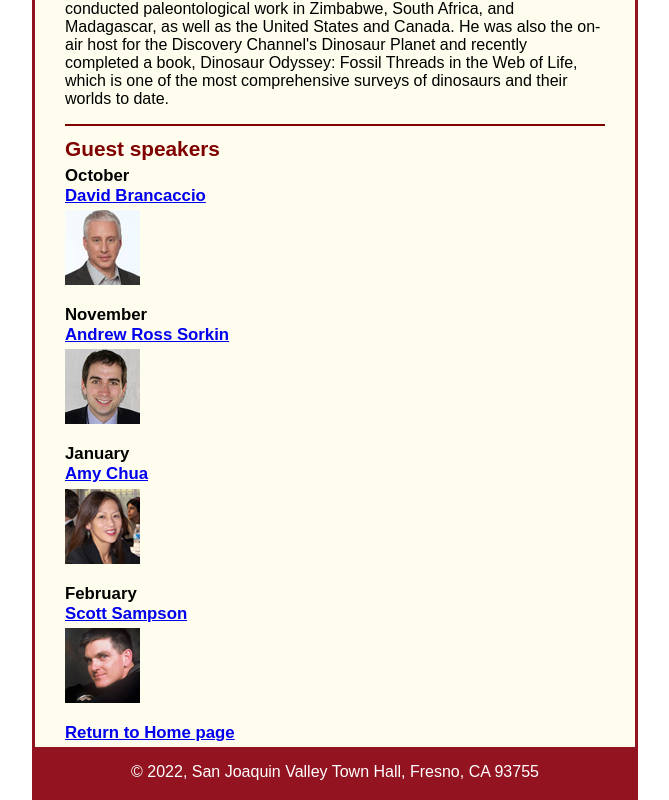
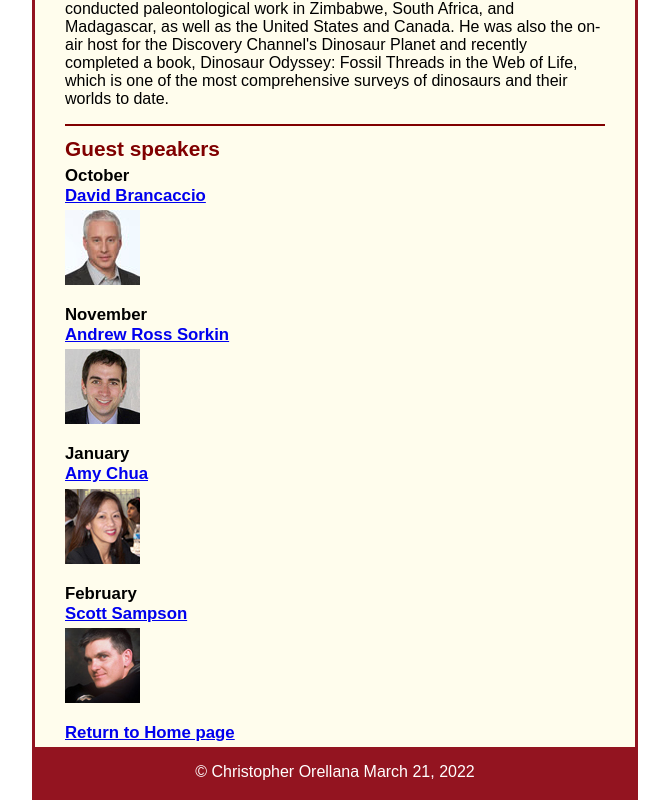
Before and after one commit to oriyana/A10, a plain HTML site: page speakers/sampson.html in a window 1280 px wide. Shown: the part 863-1663 px from the top of the page, without its empty margins (305-974 px from the left). Drawn offline with Linux system fonts and the light colour scheme.

Commit message:
Update sampson.html

```diff
--- a/speakers/sampson.html
+++ b/speakers/sampson.html
@@ -58,7 +58,7 @@
 		</aside>
 	</main>
 	<footer>
-		<p>&copy; 2022, San Joaquin Valley Town Hall, Fresno, CA 93755</p>
+		<p>&copy; Christopher Orellana March 21, 2022 </p>
 	</footer>
 </body>
 </html>
```
